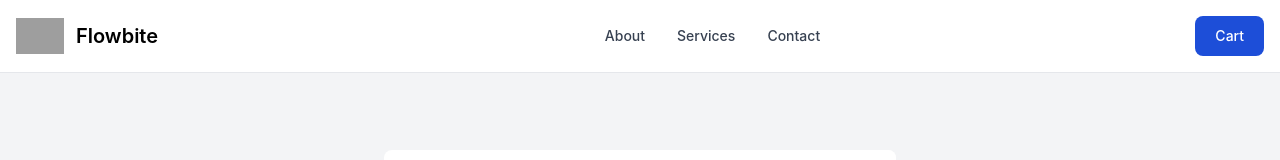
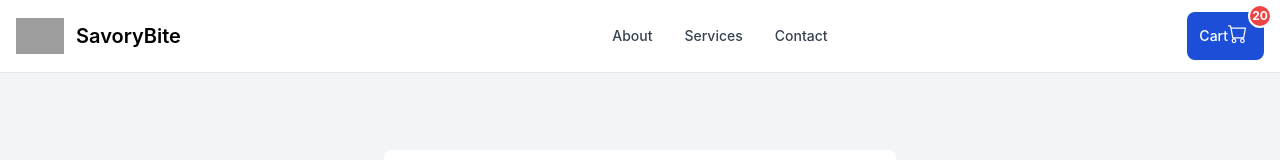
Before and after one commit to Aksh-007/food-ordering-app, a React (Create React App) app: page / in a window 1280 px wide. Shown: the top 160 px of the page. Built offline with nearby package versions, Linux system fonts and the light colour scheme; grey boxes are pictures that could not be loaded.

Commit message:
added cart in header

```diff
--- a/src/components/Header/Header.jsx
+++ b/src/components/Header/Header.jsx
@@ -2,7 +2,10 @@ import React from "react";
 
 const Header = () => {
   return (
-    <nav className="bg-white px-2 sm:px-4 py-2.5 dark:bg-gray-900 fixed w-full z-20 top-0 left-0 border-b border-gray-200 dark:border-gray-600" style={{marginBottom:'50px'}}>
+    <nav
+      className="bg-white px-2 sm:px-4 py-2.5 dark:bg-gray-900 fixed w-full z-20 top-0 left-0 border-b border-gray-200 dark:border-gray-600"
+      style={{ marginBottom: "50px" }}
+    >
       <div className="container flex flex-wrap items-center justify-between mx-auto">
         <a href="/" className="flex items-center">
           <img
@@ -11,16 +14,28 @@ const Header = () => {
             alt="Flowbite Logo"
           />
           <span className="self-center text-xl font-semibold whitespace-nowrap dark:text-white">
-            Flowbite
+            SavoryBite
           </span>
         </a>
         <div className="flex md:order-2">
           <button
             type="button"
-            className="text-white bg-blue-700 hover:bg-blue-800 focus:ring-4 focus:outline-none focus:ring-blue-300 font-medium rounded-lg text-sm px-5 py-2.5 text-center mr-3 md:mr-0 dark:bg-blue-600 dark:hover:bg-blue-700 dark:focus:ring-blue-800"
+            class="relative inline-flex items-center p-3 text-sm font-medium text-center text-white bg-blue-700 rounded-lg hover:bg-blue-800 focus:ring-4 focus:outline-none focus:ring-blue-300 dark:bg-blue-600 dark:hover:bg-blue-700 dark:focus:ring-blue-800"
           >
-            Cart
+            <p>Cart</p>
+            <svg
+              class="w-6 h-6"
+              aria-hidden="true"
+              fill="currentColor"
+              viewBox="0 0 20 20"
+            >
+              <svg xmlns="http://www.w3.org/2000/svg" width="16" height="16" fill="currentColor" class="bi bi-cart" viewBox="0 0 16 16"> <path d="M0 1.5A.5.5 0 0 1 .5 1H2a.5.5 0 0 1 .485.379L2.89 3H14.5a.5.5 0 0 1 .491.592l-1.5 8A.5.5 0 0 1 13 12H4a.5.5 0 0 1-.491-.408L2.01 3.607 1.61 2H.5a.5.5 0 0 1-.5-.5zM3.102 4l1.313 7h8.17l1.313-7H3.102zM5 12a2 2 0 1 0 0 4 2 2 0 0 0 0-4zm7 0a2 2 0 1 0 0 4 2 2 0 0 0 0-4zm-7 1a1 1 0 1 1 0 2 1 1 0 0 1 0-2zm7 0a1 1 0 1 1 0 2 1 1 0 0 1 0-2z"/> </svg>
+            </svg>
+            <div class="absolute inline-flex items-center justify-center w-6 h-6 text-xs font-bold text-white bg-red-500 border-2 border-white rounded-full -top-2 -right-2 dark:border-gray-900">
+              20
+            </div>
           </button>
+
           <button
             data-collapse-toggle="navbar-sticky"
             type="button"
```
